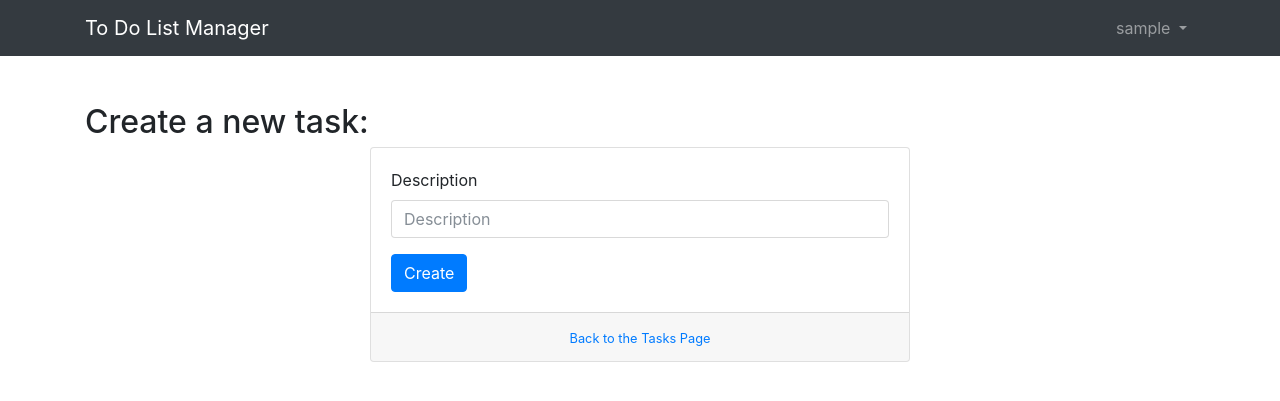
After one commit to YannickLeRoux/todolist_django, a Django app: page /lists/1/new/ in a window 1280 px wide. The commit adds this page. Shown: the top 401 px of the page. Run offline with Django 3.2, Linux system fonts and the light colour scheme; the visitor is signed in with stand-in values (Sample User, id 1); some libraries are stand-ins or nearby versions.

Commit message:
Back to 100% coverage

```diff
--- /dev/null
+++ b/todolist_manager/templates/task_form.html
@@ -0,0 +1,26 @@
+{% extends 'base.html' %}
+
+{% block content %}
+<h2>Create a new task:</h2>
+
+  <div class="row justify-content-center">
+    <div class="col-lg-6 col-md-8 col-sm-10">
+      <div class="card">
+        <div class="card-body">
+          <!-- <h3 class="card-title">Log in</h3> -->
+          <form method="post" novalidate>
+            {% csrf_token %}
+            {% include 'includes/form.html' %}
+            <button type="submit" class="btn btn-primary">Create</button>
+          </form>
+        </div>
+        <div class="card-footer text-muted text-center">
+          <small><a href="{% url 'tasks' %}">Back to the Tasks Page</a></small>
+        </div>
+      </div>
+      <div class="text-center py-2">
+      </div>
+    </div>
+  </div>
+
+{% endblock content %}
--- a/todolist_manager/templates/tasks_list.html
+++ b/todolist_manager/templates/tasks_list.html
@@ -5,7 +5,7 @@
   <h1>Current TodoList:</h1>
   <p>{{ todolist.title }}</p>
 
-  <a class='btn btn-info' href="#">Add a New Task</a>
+  <a class='btn btn-info' href="{% url 'new_task' slug=todolist.slug %}">Add a New Task</a>
   </div>
   <div class='list-group'>
 		{% if tasks %}
--- a/todolist_manager/todolist_manager/urls.py
+++ b/todolist_manager/todolist_manager/urls.py
@@ -16,6 +16,7 @@ urlpatterns = [
     url(r'^lists/$', views.ToDoListView.as_view(), name='lists'),
     url(r'^newlist/$', views.CreateListView.as_view(), name='new_list'),
     url(r'^lists/(?P<slug>[-\w]+)/$', views.TasksListView.as_view(), name='tasks'),
+    url(r'^lists/(?P<slug>[-\w]+)/new/$',views.CreateTaskView.as_view(),name='new_task'),
 
     # url(r'^accounts/', include('accounts.urls', namespace='accounts')),
     # url(r'^accounts/', include('django.contrib.auth.urls')),
--- a/todolist_manager/todolists/views.py
+++ b/todolist_manager/todolists/views.py
@@ -56,3 +56,13 @@ class TasksListView(LoginRequiredMixin,ListView):
         # self.todolist = get_object_or_404(ToDoList, slug=self.kwargs.get('slug'))
         # queryset = self.todolist.tasks.order_by('-date_created')
         return queryset
+
+class CreateTaskView(LoginRequiredMixin,CreateView):
+    fields = ('description',)
+    model = Task
+    template_name = 'task_form.html'
+    success_url = reverse_lazy('tasks',kwargs={'slug':'slug'}) # TODO: Not
+
+    def form_valid(self, form):
+            form.instance.user = self.request.user
+            return super(CreateTaskView, self).form_valid(form)
```
Also changed, not shown: todolist_manager/todolists/tests/test_todolist_models.py (added, +28 -0 lines), todolist_manager/todolists/tests/test_view_create_list.py (+12 -0 lines), todolist_manager/todolists/tests/test_view_tasks.py (+4 -0 lines), todolist_manager/todolists/tests/test_view_create_task.py (added).
